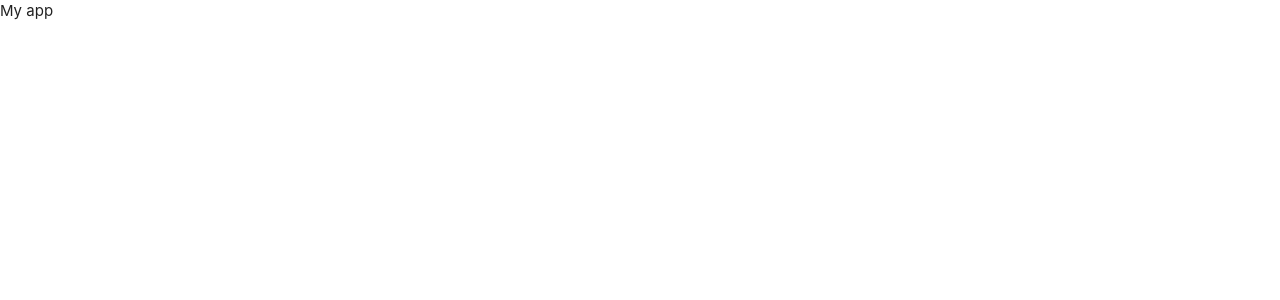
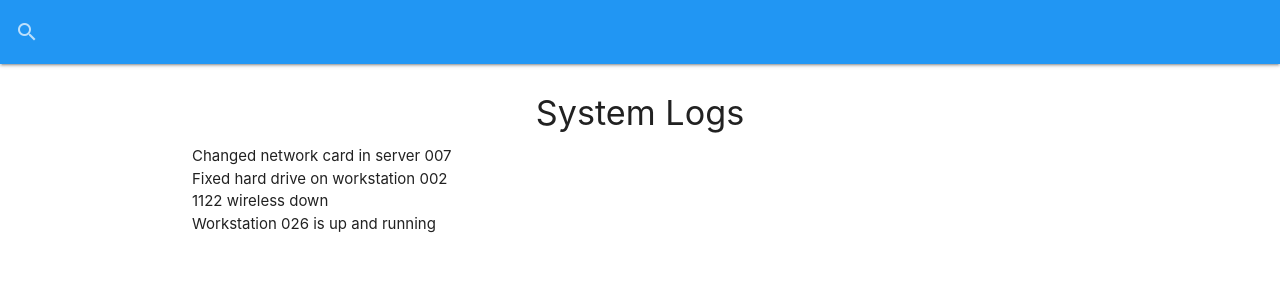
Before and after one commit to babiarzdamian/mern-it-logger, a React (Create React App) app: page / in a window 1280 px wide. Shown: the top 300 px of the page. Built offline with nearby package versions, Linux system fonts and the light colour scheme; data requests are answered from the project's data file.

Commit message:
feat: add basic Logs list and search  bar

```diff
--- a/src/App.js
+++ b/src/App.js
@@ -1,15 +1,25 @@
-import React, { useEffect } from 'react';
+import React, { Fragment, useEffect } from 'react';
 
 import 'materialize-css/dist/css/materialize.min.css';
 import M from 'materialize-css/dist/js/materialize.min.js';
 import './App.css';
+
+import SearchBar from './components/layout/SearchBar';
+import Logs from './components/logs/Logs';
 
 const App = () => {
     useEffect(() => {
         M.AutoInit();
     });
 
-    return <div>My app</div>;
+    return (
+        <Fragment>
+            <SearchBar />
+            <div className="container">
+                <Logs />
+            </div>
+        </Fragment>
+    );
 };
 
 export default App;
--- /dev/null
+++ b/src/components/layout/SearchBar.js
@@ -0,0 +1,21 @@
+import React from 'react';
+
+const SearchBar = () => {
+    return (
+        <nav style={{ marginBottom: '30px' }} className="blue">
+            <div className="nav-wrapper">
+                <form>
+                    <div className="input-field">
+                        <input id="search" type="search" required />
+                        <label className="label-icon" htmlFor="search">
+                            <i className="material-icons">search</i>
+                        </label>
+                        <i className="material-icons">close</i>
+                    </div>
+                </form>
+            </div>
+        </nav>
+    );
+};
+
+export default SearchBar;
--- /dev/null
+++ b/src/components/logs/Logs.js
@@ -0,0 +1,39 @@
+import React, { useState, useEffect } from 'react';
+
+const Logs = () => {
+    const [logs, setLogs] = useState([]);
+    const [loading, setLoading] = useState(false);
+
+    useEffect(() => {
+        getLogs();
+        // eslint-disable-next-line
+    }, []);
+
+    const getLogs = async () => {
+        setLoading(true);
+        const res = await fetch('/logs');
+        const data = await res.json();
+
+        setLogs(data);
+        setLoading(false);
+    };
+
+    if (loading) {
+        return <h4>Loading...</h4>;
+    }
+
+    return (
+        <ul className="collection-with-header">
+            <li className="collection-header">
+                <h4 className="center">System Logs</h4>
+            </li>
+            {!loading && logs.length === 0 ? (
+                <p className="center">No logs to show....</p>
+            ) : (
+                logs.map((log) => <li>{log.message}</li>)
+            )}
+        </ul>
+    );
+};
+
+export default Logs;
```
